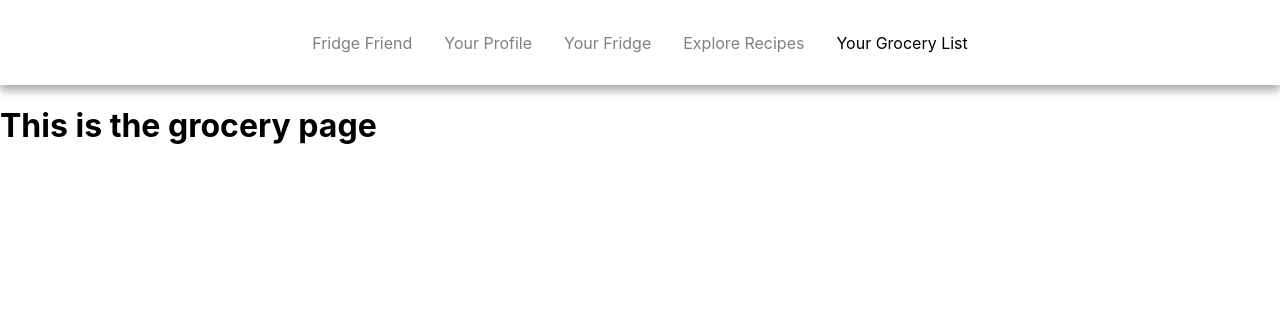
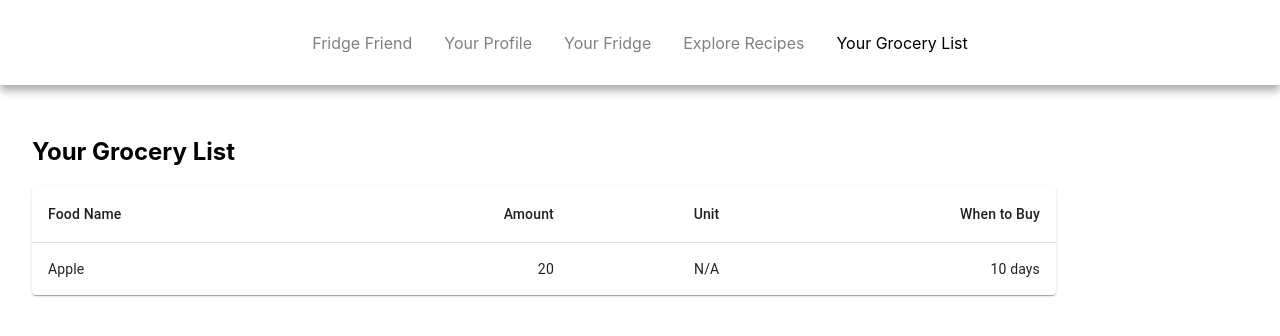
Before and after one commit to edelfino11/fridge_friend, a React (Create React App) app: page /grocery in a window 1280 px wide. Shown: the top 336 px of the page. Built offline with nearby package versions, Linux system fonts and the light colour scheme.

Commit message:
basic grocery list

```diff
--- a/src/pages/grocery.js
+++ b/src/pages/grocery.js
@@ -1,9 +1,72 @@
 import React from 'react';
+import {
+  flexbox,
+  FormHelperText,
+  FormControlLabel,
+  FormGroup,
+  Checkbox,
+  Grid,
+  TextField,
+  Button,
+  Card,
+  Box,
+  CardContent,
+  Typography,
+  Table,
+  TableBody,
+  TableCell,
+  TableContainer,
+  TableHead,
+  TableRow,
+  Paper
+} from "@mui/material";
+
+
+// change here
+function createData(name, amount, unit, date) {
+  return { name, amount, unit, date };
+}
+
+
+const rows = [
+  createData('Apple', 20, 'N/A', '10 days'),
+];
+
 
 const Grocery = () => {
   return (
     <div>
-      <h1>This is the grocery page</h1>
+      <Box sx={{ p:4, justifyContent: 'space-between', alignContent: 'space-evenly', width:'80%', order: 1 }}>
+        <h2>Your Grocery List</h2>
+        <TableContainer component={Paper}>
+      <Table sx={{ minWidth: 650 }} aria-label="simple table">
+        <TableHead>
+          <TableRow>
+            <TableCell>Food Name</TableCell>
+            <TableCell align="right">Amount</TableCell>
+            <TableCell align="right">Unit</TableCell>
+            <TableCell align="right">When to Buy</TableCell>
+          </TableRow>
+        </TableHead>
+        <TableBody>
+          {rows.map((row) => (
+            <TableRow
+              key={row.name}
+              sx={{ '&:last-child td, &:last-child th': { border: 0 } }}
+            >
+              <TableCell component="th" scope="row">
+                {row.name}
+              </TableCell>
+              <TableCell align="right">{row.amount}</TableCell>
+              <TableCell align="right">{row.unit}</TableCell>
+              <TableCell align="right">{row.date}</TableCell>
+            </TableRow>
+          ))}
+        </TableBody>
+      </Table>
+    </TableContainer>
+      </Box>
+
     </div>
   );
 };
```
